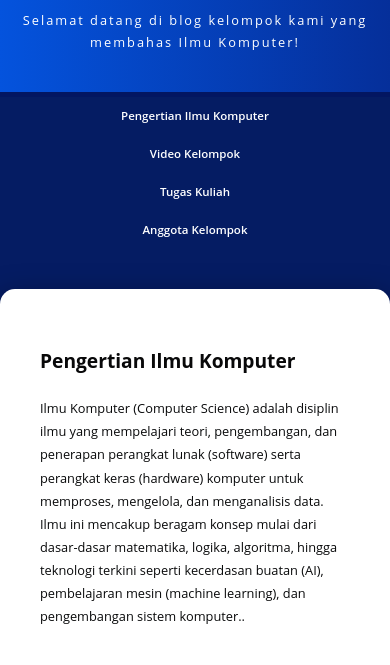
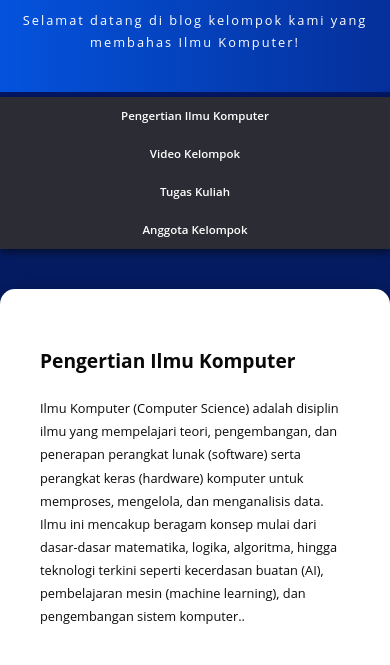
Before and after one commit to gilangivvan/website-personal, a plain HTML site: page index.html in a window 390 px wide. Shown: the part 138-803 px from the top of the page. Drawn offline with Linux system fonts and the light colour scheme.

Commit message:
Update style.css

```diff
--- a/style.css
+++ b/style.css
@@ -40,26 +40,24 @@ header h1 {
     }
 }
 
-/* Navigasi Utama */
+/* Navigation Bar */
 nav ul {
     display: flex;
-    justify-content: center;
-    align-items: center;
-    list-style: none; /* Menghapus bullet */
+    justify-content: space-around; /* Membuat kolom dengan jarak antar item */
+    background: #2c2c35;
     padding: 0;
     margin: 0;
+    list-style: none;
+    box-shadow: 0 4px 8px rgba(0, 0, 0, 0.5);
 }
 
-/* Item Navigasi */
 nav ul li {
     margin: 0;
 }
 
-/* Link Navigasi */
+/* Teks Navigasi */
 nav ul li a {
-    display: flex;
-    justify-content: center;
-    align-items: center;
+    display: block;
     padding: 1em 2em;
     color: #fff;
     text-decoration: none;
@@ -67,32 +65,50 @@ nav ul li a {
     transition: background 0.3s ease, transform 0.3s ease;
 }
 
-/* Efek Hover */
+/* Hover Effect */
 nav ul li a:hover {
     background: #6c5ce7;
     color: #fff;
     transform: scale(1.05);
 }
 
-/* Dua Kolom (Desktop) */
+/* Membuat dua kolom dengan flex */
 nav ul {
+    display: flex;
     justify-content: space-evenly;
 }
 
-nav ul li {
-    flex: 1; /* Membuat semua item memiliki ukuran sama */
+nav ul li:nth-child(odd) {
+    flex: 1; /* Menentukan bahwa item ganjil akan memakan ruang lebih */
 }
 
-/* Responsif untuk Tampilan Mobile */
+nav ul li:nth-child(even) {
+    flex: 1; /* Sama dengan item genap untuk meratakan ukuran */
+}
+
+/* Responsif untuk tampilan mobile */
 @media (max-width: 768px) {
     nav ul {
-        flex-direction: column; /* Vertikal di layar kecil */
+        flex-direction: column; /* Mengubah kolom menjadi vertikal di layar kecil */
+        align-items: center;
+    }
+
+    nav ul li a {
+        padding: 0.8em 1.5em; /* Padding disesuaikan */
+        font-size: 0.9em; /* Ukuran font lebih kecil */
+    }
+}
+
+/* Responsif untuk HP */
+@media (max-width: 768px) {
+    nav ul {
+        flex-direction: column; /* Navigasi vertikal di HP */
         align-items: center;
     }
 
     nav ul li a {
         padding: 0.8em 1.5em;
-        font-size: 0.9em;
+        font-size: 0.9em; /* Font lebih kecil */
     }
 }
 
```
